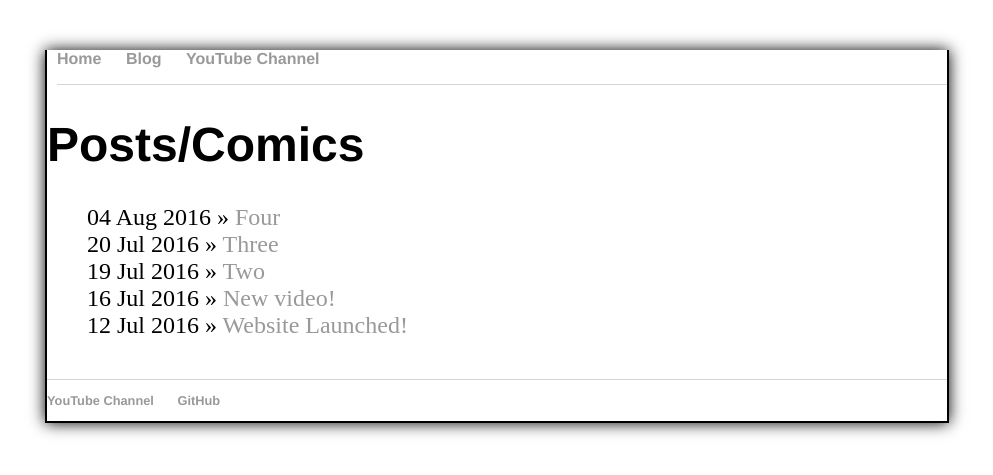
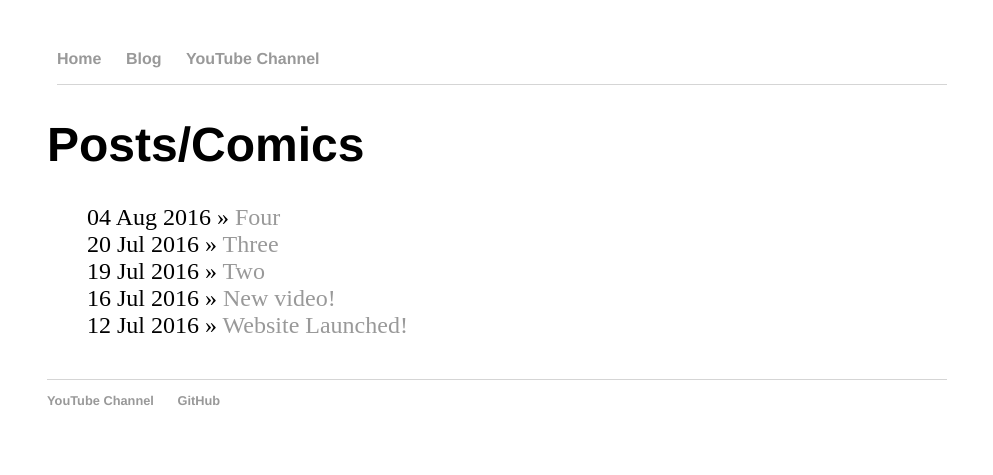
Before and after one commit to XtremeGming/XtremeGming.github.io, a Jekyll site: the page built from blog/index.html, in a window 1280 px wide. Shown: the top 475 px of the page, without its empty margins (143-1136 px from the left). Built offline with Jekyll 4.4.1, drawn with Linux system fonts in a browser that asks for light colours.

Commit message:
Update main.css

```diff
--- a/css/main.css
+++ b/css/main.css
@@ -1,10 +1,7 @@
 body {
     margin: 50px auto;
     width: 900px;
-    border-left: 2px solid black;
-    border-bottom: 2px solid black;
-    border-right: 2px solid black;
-    box-shadow: 0px 0px 15px;
+
 }
 nav ul, footer ul {
     font-family:'Helvetica', 'Arial', 'Sans-Serif';
@@ -71,3 +68,10 @@ img {
 #sidebar-right p {
     font-size: 1em;
 }
+
+#page-shell {
+    border-left: 2px solid black;
+    border-bottom: 2px solid black;
+    border-right: 2px solid black;
+    box-shadow: 0px 0px 15px;
+}
```
